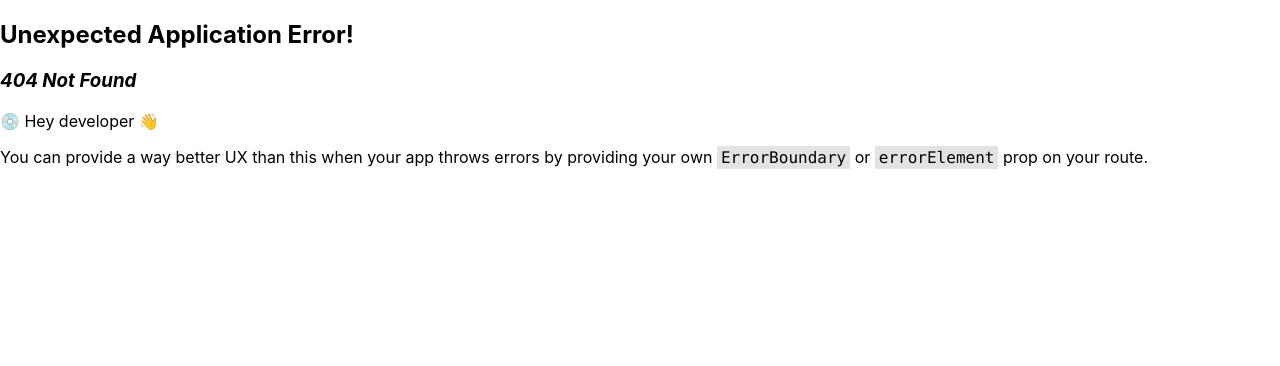
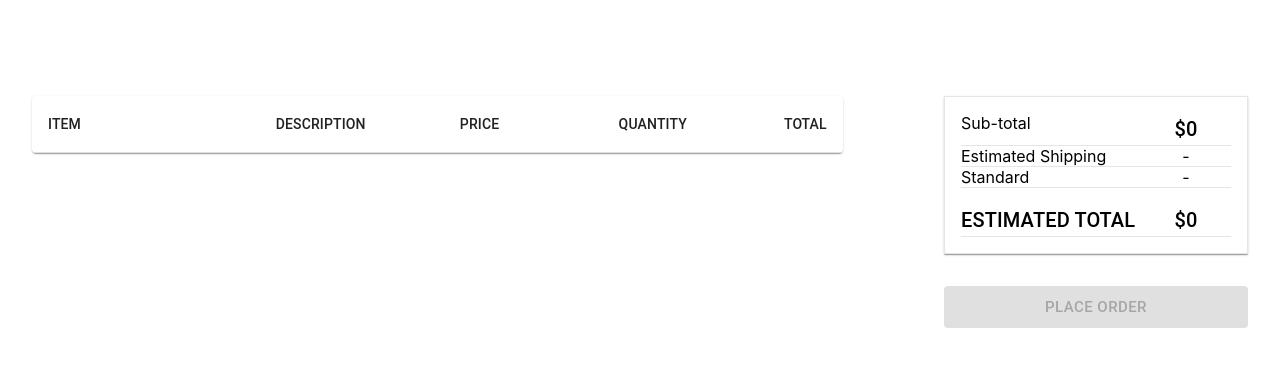
Before and after one commit to MukeshChy/shopping_cart, a React (Create React App) app: page /checkout in a window 1280 px wide. Before the commit this address had no page. Shown: the top 366 px of the page. Built offline with nearby package versions, Linux system fonts and the light colour scheme.

Commit message:
checkout page

```diff
--- a/package.json
+++ b/package.json
@@ -6,6 +6,7 @@
     "@emotion/react": "^11.11.1",
     "@emotion/styled": "^11.11.0",
     "@mui/icons-material": "^5.14.0",
+    "@mui/lab": "^5.0.0-alpha.136",
     "@mui/material": "^5.14.0",
     "@reduxjs/toolkit": "^1.9.5",
     "@testing-library/jest-dom": "^5.16.5",
--- a/src/App.tsx
+++ b/src/App.tsx
@@ -12,7 +12,8 @@ function App() {
   const router = createBrowserRouter([
     { path: '', element: <Products /> },
     { path: '/products/:productId', element: <ProductDetails /> },
-    { path: '/cart', element: <Cart /> }
+    { path: '/cart', element: <Cart /> },
+    { path: '/checkout', element: <Cart /> }
   ]);
 
   return (
--- a/src/features/cart/Cart.css
+++ b/src/features/cart/Cart.css
@@ -0,0 +1,10 @@
+.cart__right-section {
+    padding: 1rem;
+    margin-left: auto !important;
+    display: flex;
+    flex-direction: column !important;
+}
+
+.bg-light {
+    background-color: aliceblue;
+}
--- a/src/features/cart/Cart.tsx
+++ b/src/features/cart/Cart.tsx
@@ -1,19 +1,33 @@
+import './Cart.css';
 import { useDispatch, useSelector } from 'react-redux';
 import MyTable from '../../shared/components/Table';
 import Grid from '@mui/material/Grid';
 import Typography from '@mui/material/Typography';
 import { useEffect, useState } from 'react';
-import { deleteCartItem, updateCartItem } from '../../shared/store/cartItemSlice';
-import { useNavigate } from 'react-router-dom';
+import { clearCart, deleteCartItem, updateCartItem } from '../../shared/store/cartItemSlice';
+import { useLocation, useNavigate } from 'react-router-dom';
 import Button from '@mui/material/Button';
+import Alert from '@mui/material/Alert';
+import LoadingButton from '@mui/lab/LoadingButton';
+
+import Radio from '@mui/material/Radio';
+import RadioGroup from '@mui/material/RadioGroup';
+import FormControlLabel from '@mui/material/FormControlLabel';
+import FormControl from '@mui/material/FormControl';
+import FormLabel from '@mui/material/FormLabel';
 
 const Cart = (): any => {
 
     const cartItems = useSelector((state: any) => state.cartItems.cartItems);
-    const [total, setTotal] = useState('');
+    const [total, setTotal] = useState(0);
+    const [isCheckingOut, setCheckingOut] = useState(false);
+    const [isOrderPlaced, setOrderPlaced] = useState(false);
 
     const dispatch = useDispatch();
-    const navigate = useNavigate()
+    const navigate = useNavigate();
+    const {state} = useLocation();
+
+    const {isCheckout} = state ? state : false;
 
     useEffect(() => {
         setTotal(
@@ -44,25 +58,22 @@ const Cart = (): any => {
         }
     }
 
-    return (
-        <>
-            <Grid
-                container
-                padding={'2rem'}
-                marginTop={'4rem'}>
-                <Grid
-                    item
-                    xs={8}>
-                    <MyTable cartItems={cartItems} onQTYChange={updateQTY} enableEdit={true} enableDelete={true} actionPerformed={onActionPerformed} />
-                </Grid>
+    const checkoutHandler = () => {
+        setCheckingOut(true);
+        setTimeout(() => {
+            setOrderPlaced(true);
+            setTimeout(() => {
+                dispatch(clearCart())
+                navigate('/');
+            }, 2000);
+        }, 2000);
+    }
+
+    const orderSummarySection =
     <Grid
         item
         xs={3}
-                    p={'1rem'}
-                    display={'flex'}
-                    flexDirection={'column'}
-                    marginLeft={'auto'}
-                    className='shadow'>
+        className='cart__right-section shadow'>
             <Grid item xs={12} className='border-bottom' display={'flex'}>
                 <Grid item xs={8}>Sub-total</Grid>
                 <Grid item xs={4} textAlign={'center'}><Typography variant="h6">${total}</Typography></Grid>
@@ -80,21 +91,77 @@ const Cart = (): any => {
                 <Grid item xs={4} textAlign={'center'}><Typography variant="h6">${total}</Typography></Grid>
             </Grid>
     </Grid>
+
+    const paymentSection =
+    <Grid
+        item
+        xs={3}
+        className='cart__right-section shadow bg-light'>
+            <Grid item xs={12}>
+                <Grid item xs={12} className='border-bottom'><Typography variant="h6">Payment Info</Typography></Grid>
+            </Grid>
+
+            <FormControl>
+                <FormLabel id="demo-radio-buttons-group-label">Payment method</FormLabel>
+                <RadioGroup
+                    aria-labelledby="demo-radio-buttons-group-label"
+                    defaultValue="cod"
+                    name="radio-buttons-group">
+                    <FormControlLabel value="cod" control={<Radio />} label="Cash on delivery" />
+                    <FormControlLabel value="wallet" control={<Radio />} label="Wallet" />
+                </RadioGroup>
+            </FormControl>
+
+    </Grid>
+
+    const placeOrderBtnContent =
+        <Button
+            variant="contained"
+            color="success"
+            size='large'
+            fullWidth={true}
+            disabled={total === 0}
+            onClick={(() => navigate('/checkout', {state: { isCheckout: true }}))}>
+            PLACE ORDER
+        </Button>;
+
+    const checkOutBtnContent =
+        <LoadingButton
+            variant="contained"
+            color="success"
+            size='large'
+            fullWidth={true}
+            disabled={isCheckingOut}
+            loading={isCheckingOut}
+            onClick={checkoutHandler}>
+            CHECKOUT
+
+        </LoadingButton>
+
+    return (
+        <>
+            <Grid
+                container
+                padding={'2rem'}
+                marginTop={'4rem'}>
+                <Grid
+                    item
+                    xs={8}>
+                    <MyTable cartItems={cartItems} onQTYChange={updateQTY} enableEdit={!isCheckout} enableDelete={!isCheckout} disableInput={isCheckout} actionPerformed={onActionPerformed} />
+                </Grid>
+                {!isCheckout && orderSummarySection}
+                {isCheckout && paymentSection}
             </Grid>
             <Grid
                 container
-                padding={'2rem'}>
+                padding={'0rem 2rem 2rem 2rem'}>
                 <Grid
                     item
                     xs={3}
                     marginLeft={'auto'}>
-                    <Button
-                        variant="contained"
-                        color="success"
-                        size='large'
-                        fullWidth={true}>
-                        PLACE ORDER
-                    </Button>
+                    {!isCheckout && placeOrderBtnContent}
+                    {isCheckout && !isOrderPlaced && checkOutBtnContent}
+                    {isOrderPlaced && <Alert severity="success">Order Placed!!!!!</Alert>}
                 </Grid>
             </Grid>
         </>
--- a/src/shared/components/Table.tsx
+++ b/src/shared/components/Table.tsx
@@ -9,6 +9,7 @@ import TextField from '@mui/material/TextField';
 import Button from '@mui/material/Button';
 import EditIcon from '@mui/icons-material/Edit';
 import DeleteIcon from '@mui/icons-material/Delete';
+import Avatar from '@mui/material/Avatar';
 
 const MyTable = (props: any) => {
 
@@ -44,12 +45,21 @@ const MyTable = (props: any) => {
                             key={cartItem.product.id}
                             sx={{ '&:last-child td, &:last-child th': { border: 0 } }}>
                             <TableCell component="th" scope="row">
+                                <div style={{
+                                        display: 'flex'
+                                    }}>
+                                    <Avatar
+                                        src={cartItem.product.thumbnail}
+                                        variant="square"
+                                        sx={{ width: 120, height: 120 }} />
                                     <div
                                         style={{
                                             display: 'flex',
-                                        flexDirection: 'column'
+                                            flexDirection: 'column',
+                                            justifyContent: 'space-between',
+                                            marginLeft: '1rem'
                                         }}>
-                                    <h2>{cartItem.product.title}</h2>
+                                        <h2 style={{marginTop: 0}}>{cartItem.product.title}</h2>
                                         <div
                                             style={{
                                                 display: 'flex',
@@ -58,14 +68,17 @@ const MyTable = (props: any) => {
                                             {props.enableDelete && <Button variant="outlined" endIcon={<DeleteIcon />} color='error' style={{marginLeft: '1rem'}} onClick={(() => actionsHandler(cartItem, 'delete'))}>Delete</Button>}
                                         </div>
                                     </div>
+                                </div>
                             </TableCell>
                             <TableCell align="right">{cartItem.product.description}</TableCell>
                             <TableCell align="center">${cartItem.product.price}</TableCell>
                             <TableCell align="center">
-                                <TextField
+                                {!props.disableInput && <TextField
                                     value={cartItem.qty}
                                     onChange={(event: React.ChangeEvent<HTMLInputElement>) => {
-                                    qtyChangeHandler(event, cartItem) }} />
+                                    qtyChangeHandler(event, cartItem) }}
+                                    style={{width: 60}}/> }
+                                    {props.disableInput && <span>{cartItem.qty}</span>}
                             </TableCell>
                             <TableCell align="right">${cartItem.qty*cartItem.product.price}</TableCell>
                         </TableRow>
--- a/src/shared/store/cartItemSlice.ts
+++ b/src/shared/store/cartItemSlice.ts
@@ -47,10 +47,14 @@ const cartItemSlice = createSlice({
                 state.cartItems.splice(cartItemIndex, 1);
                 localStorage.setItem('cartItems', JSON.stringify(state.cartItems));
             }
+        },
+        clearCart: (state) => {
+            state.cartItems = [];
+            localStorage.setItem('cartItems', JSON.stringify([]));
         }
     }
 });
 
-export const { initCartItem, updateCartItem, deleteCartItem } = cartItemSlice.actions;
+export const { initCartItem, updateCartItem, deleteCartItem, clearCart } = cartItemSlice.actions;
 
 export default cartItemSlice.reducer;
```
Also changed, not shown: 1 other file (tests, documents, lock files or other folders). Lines whose indentation alone changed are shown as unchanged.
